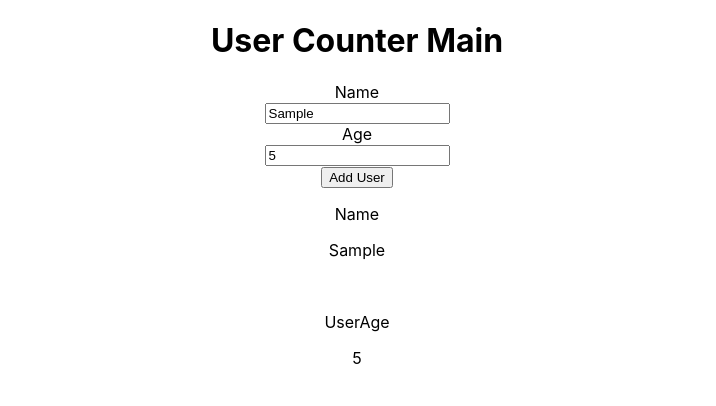
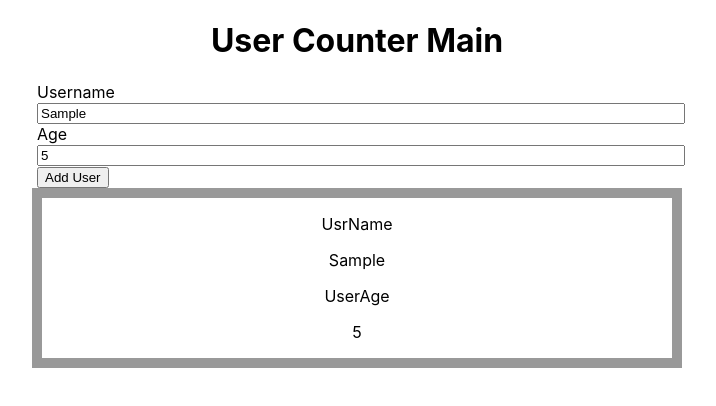
Before and after one commit to GlebHelg/react-complete-guide, a React (Create React App) app in the folder 8 - Complete Project/MyImplementation/user-counter/: page / in a window 1280 px wide. Both pictures are taken after typing "Sample", "5" into the empty fields and a click on the input "Add User". Shown: the top 406 px of the page, without its empty margins (283-999 px from the left). Built offline with nearby package versions, Linux system fonts and the light colour scheme.

Commit message:
8 - myImplementation - add some positioning and styling for visibility

```diff
--- a/8 - Complete Project/MyImplementation/user-counter/src/App.js
+++ b/8 - Complete Project/MyImplementation/user-counter/src/App.js
@@ -1,11 +1,11 @@
 import logo from './logo.svg';
 import './App.css';
-import UserCounterMain from './components/UserCounterMain/UserCounterMain';
+import FormDataManager from './components/FormDataManager/FormDataManager';
 
 function App() {
   return (
     <div className="App">
-      <UserCounterMain />
+      <FormDataManager />
     </div>
   );
 }
--- a/8 - Complete Project/MyImplementation/user-counter/src/components/UserCounterMain/UserCounterMain.jsx
+++ b/8 - Complete Project/MyImplementation/user-counter/src/components/FormDataManager/FormDataManager.jsx
@@ -1,4 +1,5 @@
 import InputForm from '../InputForm/InputForm';
+import FormDataRenderer from '../FormDataRenderer/FormDataRenderer';
 import {useState} from 'react';
 
 const inputFormPropsGenerator = () => {
@@ -6,8 +7,8 @@ const inputFormPropsGenerator = () => {
     const inputFields = [
         {
             inputType: "text",
-            inputLabel: "Name",
-            inputId: "Name"
+            inputLabel: "Username",
+            inputId: "UsrName"
         },
         {
             inputType: "number",
@@ -23,7 +24,7 @@ const inputFormPropsGenerator = () => {
     return inputFields;
 };
 
-const UserCounterMain = () => {
+const FormDataManager = () => {
 
     let [userList, setUserList] = useState([]);
 
@@ -31,15 +32,13 @@ const UserCounterMain = () => {
     return (
         <div>
             <h1>User Counter Main</h1>
-            <InputForm inputFieldsList={inputFormPropsGenerator()}
-                       parentSetUserList={setUserList}/>
-            <p>{userList.length > 1 ? userList[0].id  : ''}</p>
-            <p>{userList.length > 1 ? userList[0].val : ''}</p><br />
-            <p>{userList.length > 1 ? userList[1].id  : ''}</p>
-            <p>{userList.length > 1 ? userList[1].val : ''}</p><br />
+            <InputForm inputFieldsList = {inputFormPropsGenerator()}
+                       parentUserList = {userList}
+                       parentSetUserList = {setUserList}/>
+            <FormDataRenderer formData={userList}/>
         </div>
 
     );
 }
 
-export default UserCounterMain;
+export default FormDataManager;
--- /dev/null
+++ b/8 - Complete Project/MyImplementation/user-counter/src/components/FormDataRenderer/FormDataRenderer.jsx
@@ -0,0 +1,22 @@
+
+
+
+
+const FormDataRenderer = (props) => {
+
+    const renderData = props.formData.map(formObject =>
+       <div style={{border: '5px solid #999999', display:'block'}} >
+           <p>{formObject[0].id}</p>
+           <p>{formObject[0].val}</p>
+           <p>{formObject[1].id}</p>
+           <p>{formObject[1].val}</p>
+       </div>
+    );
+
+    return (
+        <div style={{border: '5px solid #999999', width:'50%', display:'inline-block', textAlign: 'center'}}>
+            {renderData}
+        </div>
+    );
+}
+export default FormDataRenderer;
--- a/8 - Complete Project/MyImplementation/user-counter/src/components/InputForm/InputField/InputField.css
+++ b/8 - Complete Project/MyImplementation/user-counter/src/components/InputForm/InputField/InputField.css
@@ -0,0 +1,13 @@
+.input-field-div{
+    text-align: left;
+    width: inherit;
+}
+.input-field-div-submitBtn{
+    text-align: left;
+}
+.input-label{
+
+}
+.input-field{
+    width: inherit;
+}
--- a/8 - Complete Project/MyImplementation/user-counter/src/components/InputForm/InputField/InputField.jsx
+++ b/8 - Complete Project/MyImplementation/user-counter/src/components/InputForm/InputField/InputField.jsx
@@ -1,3 +1,4 @@
+import './InputField.css';
 
 const InputField = (props) => {
 
@@ -5,15 +6,16 @@ const InputField = (props) => {
                               id={props.id}
                               htmlFor={props.id}>{props.label}</label>;
 
-    const inputField = <input type={props.type}
+    const inputField = <input className="input-field"
+                              type={props.type}
                               id={props.id}
                               value={props.value}/>;
 
     return (
-        <>
-            {inputLabel}{props.break ? <br /> : null}
-            {inputField}{props.break ? <br /> : null}
-        </>
+        <div className={'input-field-div'+(!props.end ? '' : '-submitBtn')}>
+            {inputLabel}{!props.end ? <br /> : null}
+            {inputField}{!props.end ? <br /> : null}
+        </div>
     );
 }
 
--- a/8 - Complete Project/MyImplementation/user-counter/src/components/InputForm/InputForm.css
+++ b/8 - Complete Project/MyImplementation/user-counter/src/components/InputForm/InputForm.css
@@ -0,0 +1,8 @@
+.input-form-div{
+    display: grid;
+    justify-content: space-around;
+}
+
+.input-form{
+    width: 50vw;
+}
--- a/8 - Complete Project/MyImplementation/user-counter/src/components/InputForm/InputForm.jsx
+++ b/8 - Complete Project/MyImplementation/user-counter/src/components/InputForm/InputForm.jsx
@@ -1,4 +1,5 @@
 import InputField from './InputField/InputField';
+import './InputForm.css';
 
 const GenerateHtmlFromInputList = (inputFieldsList) => {
     return inputFieldsList.map((o, idx) => <InputField
@@ -6,7 +7,7 @@ const GenerateHtmlFromInputList = (inputFieldsList) => {
                                                     label={o.inputLabel}
                                                     id={o.inputId}
                                                     value={o.inputValue}
-                                                    break={(idx < inputFieldsList.length-1) ? true : false}
+                                                    end={(idx < inputFieldsList.length-1) ? false : true}
                                                     key={idx}/>);
 }
 
@@ -23,11 +24,11 @@ const collectFormValues = (e) => {
     return formObjects;
 }
 
-const addFormElementsToUserCounterList = (e, setUserList) => {
+const addFormElementsToParentState = (e, userList, setUserList) => {
     e.preventDefault();
 
     const formValues = collectFormValues(e);
-    setUserList(formValues);
+    setUserList([...userList, formValues]);
 };
 
 const InputForm = (props) => {
@@ -35,10 +36,13 @@ const InputForm = (props) => {
     const inputFieldsListJsx = GenerateHtmlFromInputList(props.inputFieldsList);
 
     return (
-        // onSubmit triggers rerender...
-        <form className="input-form" id="input-form" onSubmit={(e) => addFormElementsToUserCounterList(e, props.parentSetUserList)}>
-            {inputFieldsListJsx}
-        </form>
+        <div className="input-form-div" >
+            <form className="input-form"
+                id="input-form"
+                onSubmit={(e) => addFormElementsToParentState(e, props.parentUserList, props.parentSetUserList)}>
+                {inputFieldsListJsx}
+            </form>
+        </div>
     );
 }
 
```
Also changed, not shown: 8 - Complete Project/MyImplementation/user-counter/src/components/FormDataRenderer/FormDataRenderer.css (added).
